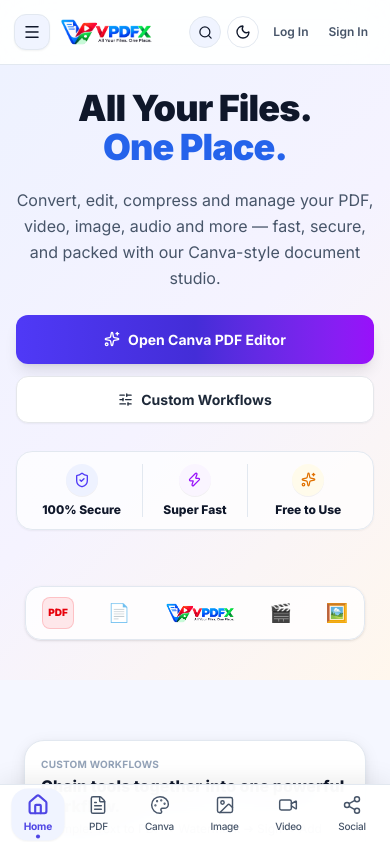
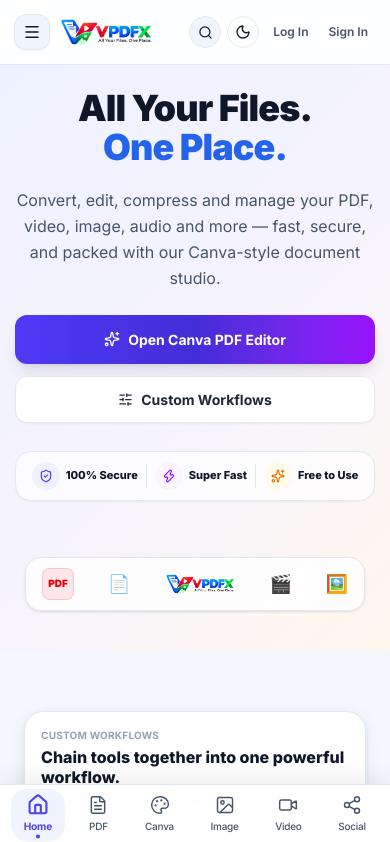
Before and after one commit to manishtarjan2/VPDFX, a Next.js app in the folder apps/web/: page / in a window 390 px wide. Shown: the top 842 px of the page. Built offline with nearby package versions, Linux system fonts and the light colour scheme.

Commit message:
style(home): ensure feature badges stay in a single horizontal line on mobile

```diff
--- a/apps/web/src/app/page.tsx
+++ b/apps/web/src/app/page.tsx
@@ -346,35 +346,39 @@
             </a>
           </div>
 
-          {/* Three Feature Badges: Clean responsive 3-column / stack grid */}
-          <div className="grid grid-cols-3 gap-2 sm:gap-4 p-3 rounded-2xl bg-white/70 dark:bg-white/5 backdrop-blur-md border border-[var(--border)] shadow-xs max-w-[460px] mx-auto md:mx-0">
-            <div className="flex flex-col sm:flex-row items-center sm:items-start text-center sm:text-left gap-1.5 sm:gap-2.5">
-              <div className="w-8 h-8 rounded-full bg-indigo-50 dark:bg-indigo-950/40 text-indigo-600 dark:text-indigo-400 flex items-center justify-center shrink-0 shadow-2xs">
-                <ShieldCheck size={16} />
+          {/* Three Feature Badges: Guaranteed single horizontal line on all mobile screens */}
+          <div className="flex flex-row items-center justify-between w-full py-2.5 px-3 rounded-2xl bg-white/70 dark:bg-white/5 backdrop-blur-md border border-[var(--border)] shadow-xs max-w-[480px] mx-auto md:mx-0">
+            <div className="flex flex-1 items-center justify-center sm:justify-start gap-1.5 sm:gap-2 px-1">
+              <div className="w-7 h-7 sm:w-8 sm:h-8 rounded-full bg-indigo-50 dark:bg-indigo-950/40 text-indigo-600 dark:text-indigo-400 flex items-center justify-center shrink-0">
+                <ShieldCheck size={14} className="sm:w-4 sm:h-4" />
               </div>
-              <div className="min-w-0">
-                <div className="text-[12px] sm:text-[13px] font-extrabold text-[var(--text-primary)] leading-tight">100% Secure</div>
-                <div className="text-[10px] text-[var(--text-secondary)] hidden xs:block truncate">Files are safe</div>
+              <div className="min-w-0 text-left">
+                <div className="text-[11px] sm:text-[13px] font-extrabold text-[var(--text-primary)] leading-tight whitespace-nowrap">100% Secure</div>
+                <div className="text-[9px] sm:text-[11px] text-[var(--text-secondary)] whitespace-nowrap hidden sm:block">Your files are safe</div>
               </div>
             </div>
 
-            <div className="flex flex-col sm:flex-row items-center sm:items-start text-center sm:text-left gap-1.5 sm:gap-2.5 border-x border-[var(--border)] px-1 sm:px-2">
-              <div className="w-8 h-8 rounded-full bg-purple-50 dark:bg-purple-950/40 text-purple-600 dark:text-purple-400 flex items-center justify-center shrink-0 shadow-2xs">
-                <Zap size={15} />
+            <div className="w-px h-6 bg-[var(--border)] shrink-0 mx-1" />
+
+            <div className="flex flex-1 items-center justify-center sm:justify-start gap-1.5 sm:gap-2 px-1">
+              <div className="w-7 h-7 sm:w-8 sm:h-8 rounded-full bg-purple-50 dark:bg-purple-950/40 text-purple-600 dark:text-purple-400 flex items-center justify-center shrink-0">
+                <Zap size={14} className="sm:w-4 sm:h-4" />
               </div>
-              <div className="min-w-0">
-                <div className="text-[12px] sm:text-[13px] font-extrabold text-[var(--text-primary)] leading-tight">Super Fast</div>
-                <div className="text-[10px] text-[var(--text-secondary)] hidden xs:block truncate">Instant process</div>
+              <div className="min-w-0 text-left">
+                <div className="text-[11px] sm:text-[13px] font-extrabold text-[var(--text-primary)] leading-tight whitespace-nowrap">Super Fast</div>
+                <div className="text-[9px] sm:text-[11px] text-[var(--text-secondary)] whitespace-nowrap hidden sm:block">Instant processing</div>
               </div>
             </div>
 
-            <div className="flex flex-col sm:flex-row items-center sm:items-start text-center sm:text-left gap-1.5 sm:gap-2.5">
-              <div className="w-8 h-8 rounded-full bg-amber-50 dark:bg-amber-950/40 text-amber-600 dark:text-amber-400 flex items-center justify-center shrink-0 shadow-2xs">
-                <Sparkles size={15} />
+            <div className="w-px h-6 bg-[var(--border)] shrink-0 mx-1" />
+
+            <div className="flex flex-1 items-center justify-center sm:justify-start gap-1.5 sm:gap-2 px-1">
+              <div className="w-7 h-7 sm:w-8 sm:h-8 rounded-full bg-amber-50 dark:bg-amber-950/40 text-amber-600 dark:text-amber-400 flex items-center justify-center shrink-0">
+                <Sparkles size={14} className="sm:w-4 sm:h-4" />
               </div>
-              <div className="min-w-0">
-                <div className="text-[12px] sm:text-[13px] font-extrabold text-[var(--text-primary)] leading-tight">Free to Use</div>
-                <div className="text-[10px] text-[var(--text-secondary)] hidden xs:block truncate">No install</div>
+              <div className="min-w-0 text-left">
+                <div className="text-[11px] sm:text-[13px] font-extrabold text-[var(--text-primary)] leading-tight whitespace-nowrap">Free to Use</div>
+                <div className="text-[9px] sm:text-[11px] text-[var(--text-secondary)] whitespace-nowrap hidden sm:block">No installation</div>
               </div>
             </div>
           </div>
```
